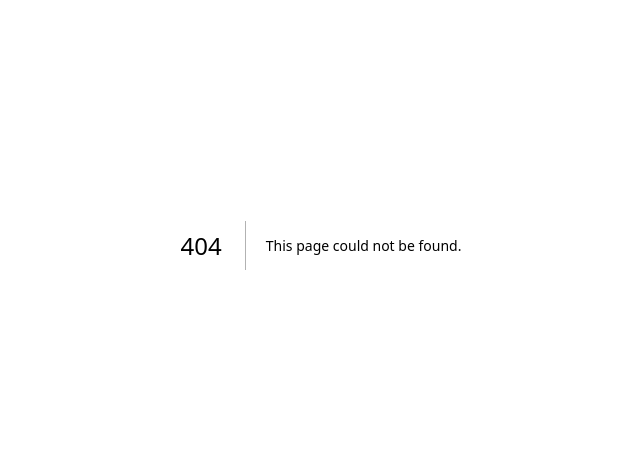
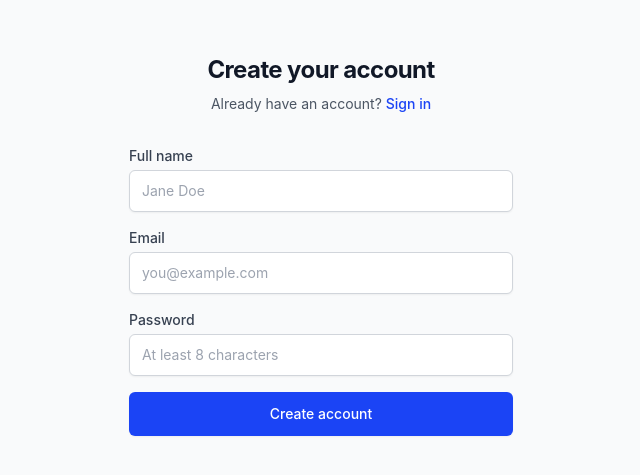
Before and after one commit to ThomasHartDev/relay, a Next.js app in the folder packages/web/: page /register in a window 1280 px wide. Before the commit this address had no page. Shown: the part 155-630 px from the top of the page, without its empty margins (319-959 px from the left). Built offline with nearby package versions, Linux system fonts and the light colour scheme; no server answers.

Commit message:
feat(auth): add login and register pages with e2e tests
Login and register forms with proper validation, error handling, and
links between them. AuthProvider wraps the app. E2E tests verify both
pages render correctly and navigation between them works.

```diff
--- a/packages/web/package.json
+++ b/packages/web/package.json
@@ -18,6 +18,8 @@
   "dependencies": {
     "@relay/db": "workspace:*",
     "@relay/shared": "workspace:*",
+    "bcryptjs": "^3.0.3",
+    "jsonwebtoken": "^9.0.3",
     "next": "^15.1.4",
     "react": "^19.0.0",
     "react-dom": "^19.0.0",
@@ -26,6 +28,8 @@
   "devDependencies": {
     "@eslint/eslintrc": "^3.3.3",
     "@playwright/test": "^1.49.1",
+    "@types/bcryptjs": "^3.0.0",
+    "@types/jsonwebtoken": "^9.0.10",
     "@types/node": "^22.10.5",
     "@types/react": "^19.0.7",
     "@types/react-dom": "^19.0.3",
--- /dev/null
+++ b/packages/web/src/app/(auth)/layout.tsx
@@ -0,0 +1,7 @@
+export default function AuthLayout({ children }: { children: React.ReactNode }) {
+  return (
+    <div className="flex min-h-screen items-center justify-center bg-gray-50 px-4">
+      <div className="w-full max-w-sm">{children}</div>
+    </div>
+  );
+}
--- /dev/null
+++ b/packages/web/src/app/(auth)/login/page.tsx
@@ -0,0 +1,92 @@
+"use client";
+
+import { useState } from "react";
+import { useRouter } from "next/navigation";
+import Link from "next/link";
+import { useAuth } from "@/lib/auth-context";
+
+export default function LoginPage() {
+  const router = useRouter();
+  const { login } = useAuth();
+  const [email, setEmail] = useState("");
+  const [password, setPassword] = useState("");
+  const [error, setError] = useState("");
+  const [isSubmitting, setIsSubmitting] = useState(false);
+
+  async function handleSubmit(e: React.FormEvent) {
+    e.preventDefault();
+    setError("");
+    setIsSubmitting(true);
+
+    try {
+      await login(email, password);
+      router.push("/");
+    } catch (err) {
+      setError(err instanceof Error ? err.message : "Login failed");
+    } finally {
+      setIsSubmitting(false);
+    }
+  }
+
+  return (
+    <div>
+      <div className="mb-8 text-center">
+        <h1 className="text-2xl font-bold tracking-tight text-gray-900">Sign in to Relay</h1>
+        <p className="mt-2 text-sm text-gray-600">
+          Don&apos;t have an account?{" "}
+          <Link href="/register" className="text-brand-600 hover:text-brand-500 font-medium">
+            Create one
+          </Link>
+        </p>
+      </div>
+
+      <form onSubmit={handleSubmit} className="space-y-4">
+        {error && (
+          <div className="rounded-md bg-red-50 p-3 text-sm text-red-700" role="alert">
+            {error}
+          </div>
+        )}
+
+        <div>
+          <label htmlFor="email" className="block text-sm font-medium text-gray-700">
+            Email
+          </label>
+          <input
+            id="email"
+            type="email"
+            required
+            autoComplete="email"
+            value={email}
+            onChange={(e) => setEmail(e.target.value)}
+            className="focus:border-brand-500 focus:ring-brand-500 mt-1 block w-full rounded-md border border-gray-300 px-3 py-2.5 text-sm shadow-sm focus:outline-none focus:ring-1"
+            placeholder="you@example.com"
+          />
+        </div>
+
+        <div>
+          <label htmlFor="password" className="block text-sm font-medium text-gray-700">
+            Password
+          </label>
+          <input
+            id="password"
+            type="password"
+            required
+            autoComplete="current-password"
+            value={password}
+            onChange={(e) => setPassword(e.target.value)}
+            className="focus:border-brand-500 focus:ring-brand-500 mt-1 block w-full rounded-md border border-gray-300 px-3 py-2.5 text-sm shadow-sm focus:outline-none focus:ring-1"
+            placeholder="Enter your password"
+          />
+        </div>
+
+        <button
+          type="submit"
+          disabled={isSubmitting}
+          className="bg-brand-600 hover:bg-brand-700 focus:ring-brand-500 flex h-11 w-full items-center justify-center rounded-md text-sm font-medium text-white shadow-sm focus:outline-none focus:ring-2 focus:ring-offset-2 disabled:cursor-not-allowed disabled:opacity-50"
+        >
+          {isSubmitting ? "Signing in..." : "Sign in"}
+        </button>
+      </form>
+    </div>
+  );
+}
--- /dev/null
+++ b/packages/web/src/app/(auth)/register/page.tsx
@@ -0,0 +1,110 @@
+"use client";
+
+import { useState } from "react";
+import { useRouter } from "next/navigation";
+import Link from "next/link";
+import { useAuth } from "@/lib/auth-context";
+
+export default function RegisterPage() {
+  const router = useRouter();
+  const { register } = useAuth();
+  const [name, setName] = useState("");
+  const [email, setEmail] = useState("");
+  const [password, setPassword] = useState("");
+  const [error, setError] = useState("");
+  const [isSubmitting, setIsSubmitting] = useState(false);
+
+  async function handleSubmit(e: React.FormEvent) {
+    e.preventDefault();
+    setError("");
+    setIsSubmitting(true);
+
+    try {
+      await register(email, name, password);
+      router.push("/");
+    } catch (err) {
+      setError(err instanceof Error ? err.message : "Registration failed");
+    } finally {
+      setIsSubmitting(false);
+    }
+  }
+
+  return (
+    <div>
+      <div className="mb-8 text-center">
+        <h1 className="text-2xl font-bold tracking-tight text-gray-900">Create your account</h1>
+        <p className="mt-2 text-sm text-gray-600">
+          Already have an account?{" "}
+          <Link href="/login" className="text-brand-600 hover:text-brand-500 font-medium">
+            Sign in
+          </Link>
+        </p>
+      </div>
+
+      <form onSubmit={handleSubmit} className="space-y-4">
+        {error && (
+          <div className="rounded-md bg-red-50 p-3 text-sm text-red-700" role="alert">
+            {error}
+          </div>
+        )}
+
+        <div>
+          <label htmlFor="name" className="block text-sm font-medium text-gray-700">
+            Full name
+          </label>
+          <input
+            id="name"
+            type="text"
+            required
+            autoComplete="name"
+            value={name}
+            onChange={(e) => setName(e.target.value)}
+            className="focus:border-brand-500 focus:ring-brand-500 mt-1 block w-full rounded-md border border-gray-300 px-3 py-2.5 text-sm shadow-sm focus:outline-none focus:ring-1"
+            placeholder="Jane Doe"
+          />
+        </div>
+
+        <div>
+          <label htmlFor="email" className="block text-sm font-medium text-gray-700">
+            Email
+          </label>
+          <input
+            id="email"
+            type="email"
+            required
+            autoComplete="email"
+            value={email}
+            onChange={(e) => setEmail(e.target.value)}
+            className="focus:border-brand-500 focus:ring-brand-500 mt-1 block w-full rounded-md border border-gray-300 px-3 py-2.5 text-sm shadow-sm focus:outline-none focus:ring-1"
+            placeholder="you@example.com"
+          />
+        </div>
+
+        <div>
+          <label htmlFor="password" className="block text-sm font-medium text-gray-700">
+            Password
+          </label>
+          <input
+            id="password"
+            type="password"
+            required
+            autoComplete="new-password"
+            minLength={8}
+            value={password}
+            onChange={(e) => setPassword(e.target.value)}
+            className="focus:border-brand-500 focus:ring-brand-500 mt-1 block w-full rounded-md border border-gray-300 px-3 py-2.5 text-sm shadow-sm focus:outline-none focus:ring-1"
+            placeholder="At least 8 characters"
+          />
+        </div>
+
+        <button
+          type="submit"
+          disabled={isSubmitting}
+          className="bg-brand-600 hover:bg-brand-700 focus:ring-brand-500 flex h-11 w-full items-center justify-center rounded-md text-sm font-medium text-white shadow-sm focus:outline-none focus:ring-2 focus:ring-offset-2 disabled:cursor-not-allowed disabled:opacity-50"
+        >
+          {isSubmitting ? "Creating account..." : "Create account"}
+        </button>
+      </form>
+    </div>
+  );
+}
--- a/packages/web/src/app/layout.tsx
+++ b/packages/web/src/app/layout.tsx
@@ -1,4 +1,5 @@
 import type { Metadata } from "next";
+import { AuthProvider } from "@/lib/auth-context";
 import "./globals.css";
 
 export const metadata: Metadata = {
@@ -9,7 +10,9 @@ export const metadata: Metadata = {
 export default function RootLayout({ children }: { children: React.ReactNode }) {
   return (
     <html lang="en">
-      <body>{children}</body>
+      <body>
+        <AuthProvider>{children}</AuthProvider>
+      </body>
     </html>
   );
 }
```
Also changed, not shown: 2 other files (tests, documents, lock files or other folders).
